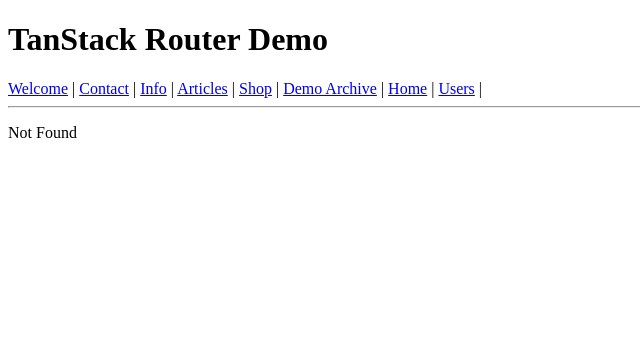
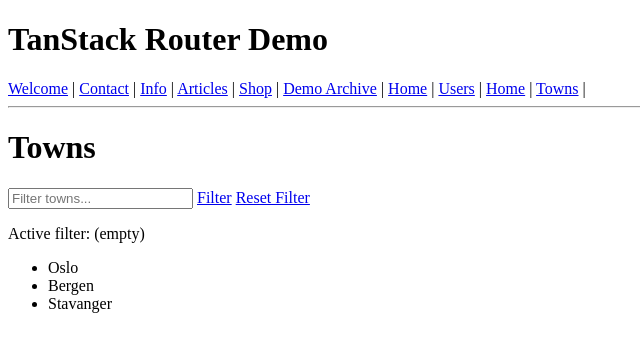
Before and after one commit to Anne-Zwift/react-learning-journey, a React (Vite) app: page /towns in a window 1280 px wide. Before the commit this address had no page. Shown: the top 352 px of the page, without its empty margins (0-640 px from the left). Built offline with nearby package versions, Linux system fonts and the light colour scheme.

Commit message:
feat: practicing Tanstack Router Search Parameters

```diff
--- a/src/App.tsx
+++ b/src/App.tsx
@@ -14,6 +14,7 @@
         <Link to="/shop">Shop</Link> |{' '}
         <Link to="/demo">Demo Archive</Link> | {' '}
         <Link to="/">Home</Link> | <Link to="/users">Users</Link> | {' '}
+        <Link to="/">Home</Link> | <Link to="/towns">Towns</Link> | {' '}
       </nav>
       <hr />
 
--- /dev/null
+++ b/src/data/items.ts
@@ -0,0 +1,5 @@
+export const towns = [
+  { id: 't1', name: 'Oslo'},
+  { id: 't2', name: 'Bergen'},
+  { id: 't3', name: 'Stavanger'},
+];
--- /dev/null
+++ b/src/pages_towns/TownListPage.tsx
@@ -0,0 +1,45 @@
+import { Link } from '@tanstack/react-router';
+import { useState } from 'react';
+import { townsRoute } from '../router';
+import { towns } from '../data/items';
+
+function TownListPage() {
+  const [inputValue, setInputValue] = useState('');
+  const { filter } = townsRoute.useSearch();
+
+  const filteredTowns = filter
+    ? towns.filter((town) =>
+        town.name.toLowerCase().includes(filter.toLowerCase()),
+      )
+    : towns;
+
+  return (
+    <div>
+      <h1>Towns</h1>
+
+      <div>
+        <input
+          type="text"
+          value={inputValue}
+          onChange={(e) => setInputValue(e.target.value)}
+          placeholder="Filter towns..."
+        />{' '}
+        <Link to={townsRoute.to} search={{ filter: inputValue || undefined }}>
+          Filter
+        </Link>{' '}
+        <Link to={townsRoute.to} search={{ filter: undefined }}>
+          Reset Filter
+        </Link>
+      </div>
+      <p>Active filter: {filter ?? '(empty)'}</p>
+
+      <ul>
+        {filteredTowns.map((town) => (
+          <li key={town.id}>{town.name}</li>
+        ))}
+      </ul>
+    </div>
+  );
+}
+
+export default TownListPage;
--- a/src/router.ts
+++ b/src/router.ts
@@ -12,6 +12,7 @@
 import NotFoundPage from './NotFoundPage';
 import UserListPage from './pages_user/UserListPage';
 import UserDetailPage from './pages_user/UserDetailPage';
+import TownListPage from './pages_towns/TownListPage';
 
 // Root route wraps the App layout component
 const rootRoute = new RootRoute({ component: App });
@@ -83,7 +84,16 @@
   getParentRoute: () => rootRoute,
   path: '/users/$userId',
   component: UserDetailPage,
-})
+});
+
+export const townsRoute = new Route({
+  getParentRoute: () => rootRoute,
+  path: '/towns',
+  component: TownListPage,
+  validateSearch: (search) => ({
+    filter: typeof search.filter === 'string' ? search.filter : undefined,
+  }),
+});
 
 const notFoundRoute = new Route({
   getParentRoute: () => rootRoute,
@@ -103,6 +113,7 @@
   shopRoute,
   userListRoute,
   userDetailRoute,
+  townsRoute,
   notFoundRoute,
 ]);
 
```
